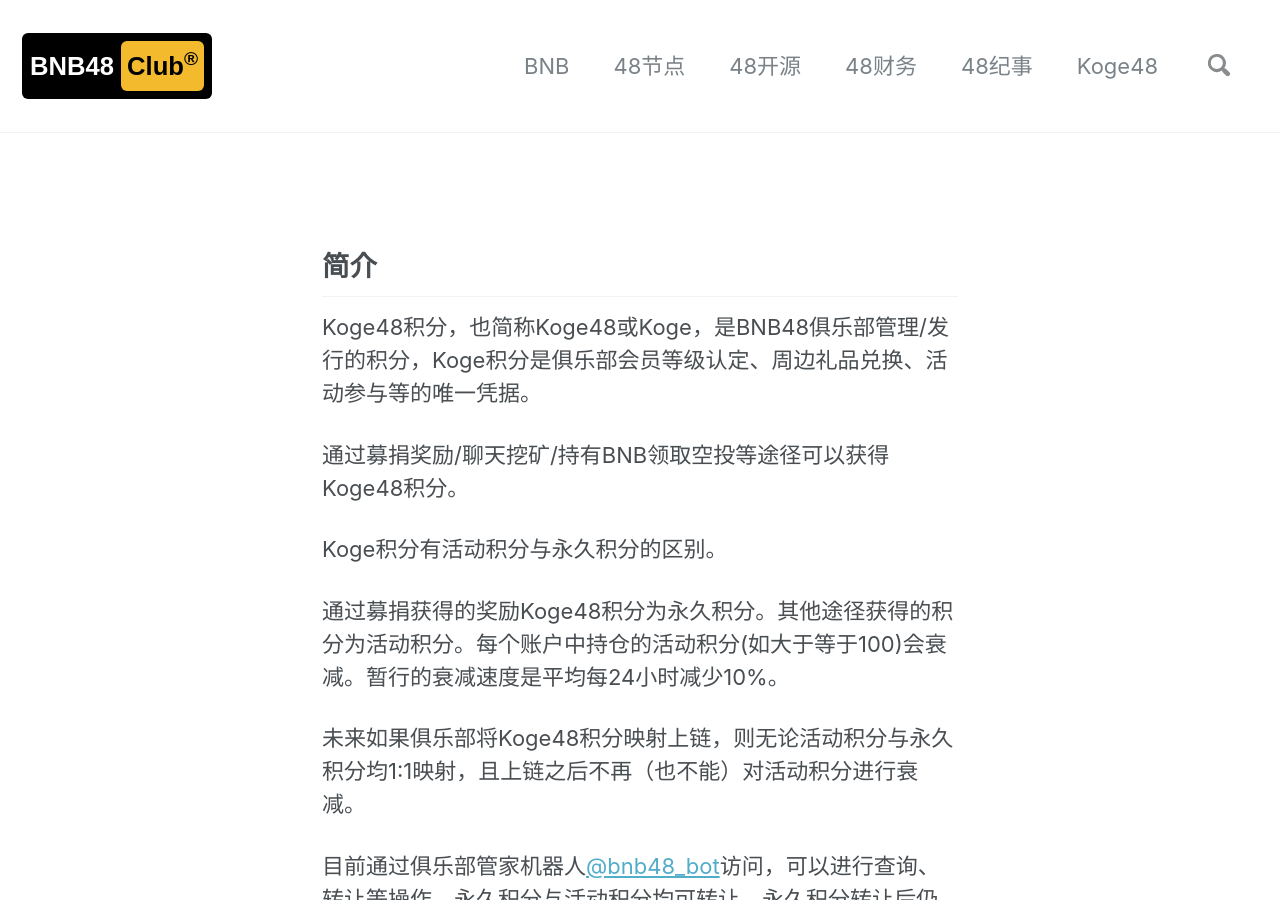
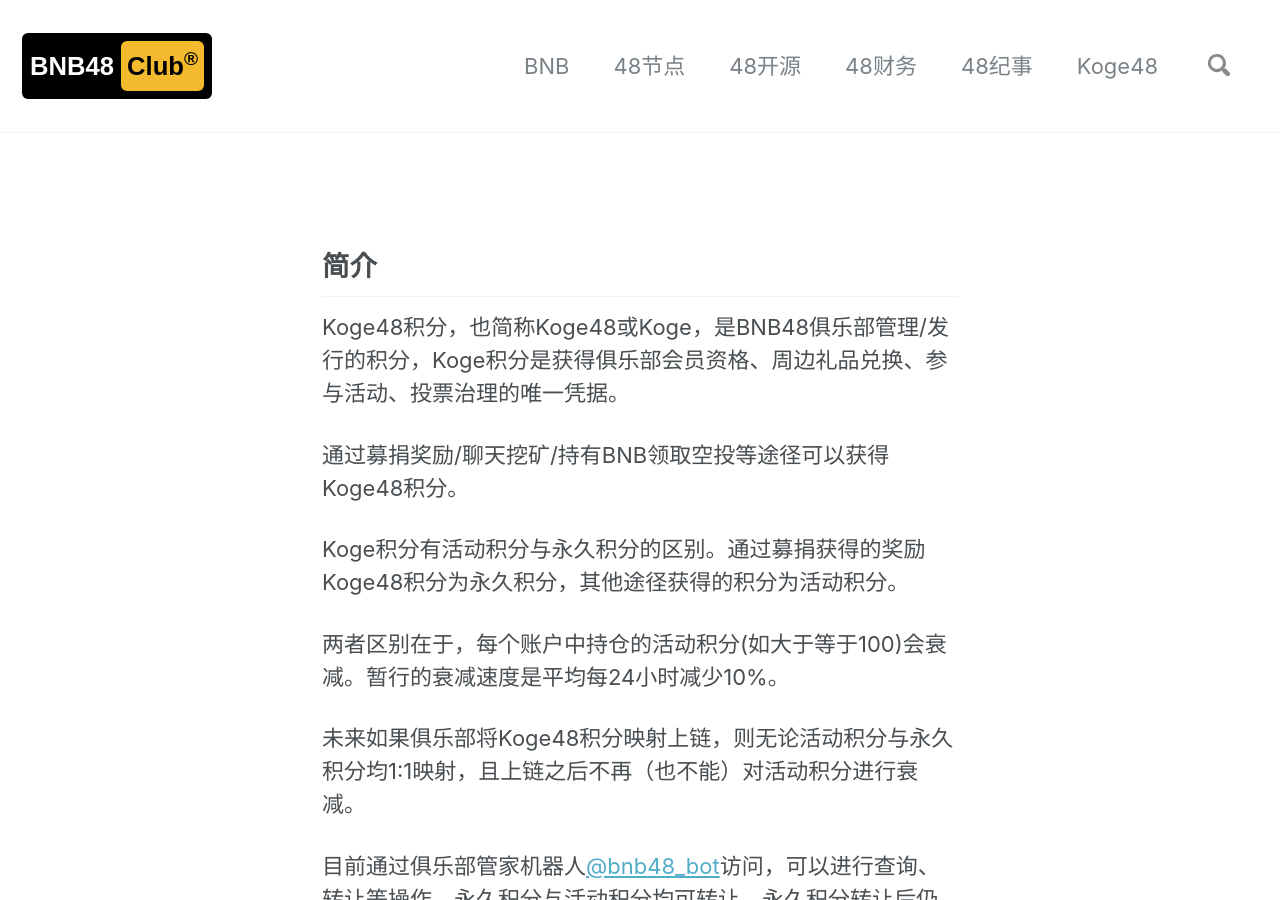
Before and after one commit to 48Club/BNB48Club.github.io, a Jekyll site: the page built from _pages/koge48.md, in a window 1280 px wide and 900 px high. Built offline with Jekyll 4.4.1, drawn with Linux system fonts in a browser that asks for light colours.

Commit message:
明确Koge积分的作用

```diff
--- a/_pages/koge48.md
+++ b/_pages/koge48.md
@@ -5,21 +5,19 @@
 modified: 2019-01-30T18:39:00+08:00
 ---
 ## 简介
-Koge48积分，也简称Koge48或Koge，是BNB48俱乐部管理/发行的积分，Koge积分是俱乐部会员等级认定、周边礼品兑换、活动参与等的唯一凭据。
-
+Koge48积分，也简称Koge48或Koge，是BNB48俱乐部管理/发行的积分，Koge积分是获得俱乐部会员资格、周边礼品兑换、参与活动、投票治理的唯一凭据。
 
 通过募捐奖励/聊天挖矿/持有BNB领取空投等途径可以获得Koge48积分。
 
-Koge积分有活动积分与永久积分的区别。
+Koge积分有活动积分与永久积分的区别。通过募捐获得的奖励Koge48积分为永久积分，其他途径获得的积分为活动积分。
 
-通过募捐获得的奖励Koge48积分为永久积分。其他途径获得的积分为活动积分。每个账户中持仓的活动积分(如大于等于100)会衰减。暂行的衰减速度是平均每24小时减少10%。
+两者区别在于，每个账户中持仓的活动积分(如大于等于100)会衰减。暂行的衰减速度是平均每24小时减少10%。
 
 未来如果俱乐部将Koge48积分映射上链，则无论活动积分与永久积分均1:1映射，且上链之后不再（也不能）对活动积分进行衰减。
 
 目前通过俱乐部管家机器人[@bnb48_bot](https://t.me/bnb48_bot)访问，可以进行查询、转让等操作。永久积分与活动积分均可转让，永久积分转让后仍然是永久积分。
 
 管家机器人的全部源代码开源，请查看俱乐部Github页面。
-
 
 ### 募捐荣誉
 俱乐部面向会员募捐，募捐所得用于俱乐部日常运营。
```
